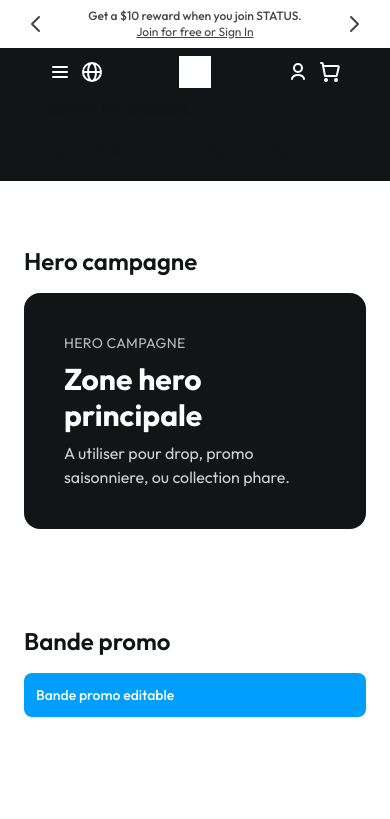
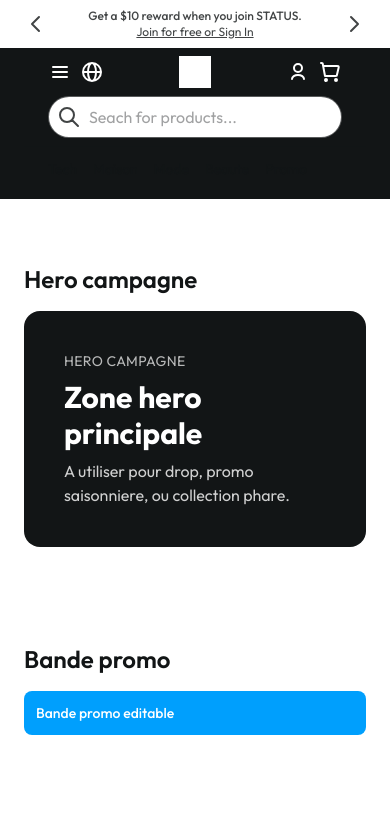
Before and after one commit to twocoderz/ecom.saas, a React (Vite) app: page / in a window 390 px wide. Shown: the top 819 px of the page. Built offline with nearby package versions, Linux system fonts and the light colour scheme.

Commit message:
create mobile search bar

```diff
--- a/src/shared/components/navigation/MainHeader.tsx
+++ b/src/shared/components/navigation/MainHeader.tsx
@@ -8,8 +8,8 @@ import {
   ShoppingCartIcon,
   UserIcon,
 } from "../../icons";
-import { Input } from "../ui/Input";
 import { MobileMenuDrawer } from "./MobileMenuDrawer";
+import MobileSearchBar from "../ui/MobileSearchBar";
 
 /**
  * Main navigation header.
@@ -52,10 +52,7 @@ export function MainHeader() {
           </div>
           {/* ligne2 : la barre de recherche en full width */}
           <div className="py-p2">
-            <Input
-              placeholder="Search for products..."
-              className="focus-visible:outline focus-visible:outline-white"
-            />
+            <MobileSearchBar />
           </div>
           {/* Drawer mobile : seulement si ouvert */}
           {isMobileMenuOpen && <MobileMenuDrawer />}
--- /dev/null
+++ b/src/shared/components/ui/MobileSearchBar.tsx
@@ -0,0 +1,14 @@
+import { SearchIcon } from "../../icons";
+
+export default function MobileSearchBar() {
+  return (
+    <div className="bg-white border border-black-70 px-p2 py-p2 rounded-full flex items-center gap-p2">
+      <SearchIcon className="text-black-80" />
+      <input
+        type="text"
+        placeholder="Seach for products..."
+        className="border-none outline-none"
+      />
+    </div>
+  );
+}
```
